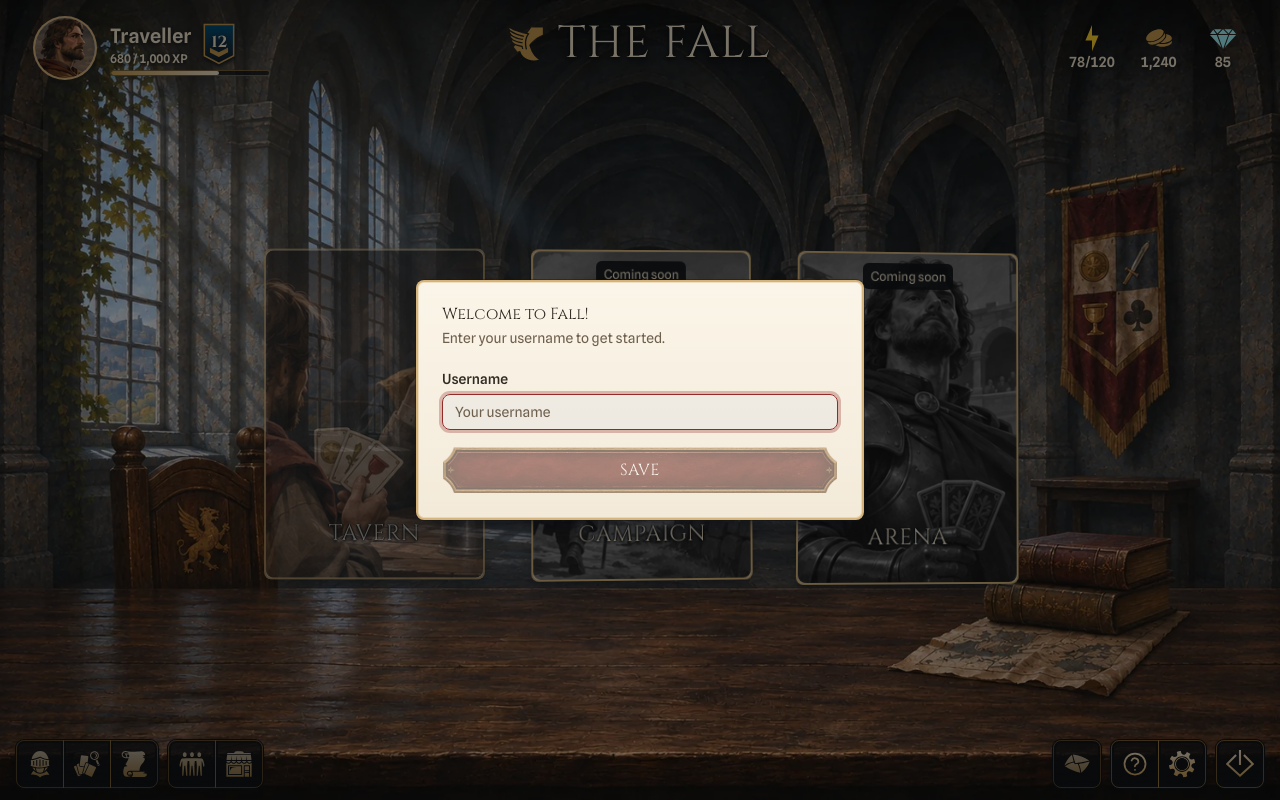
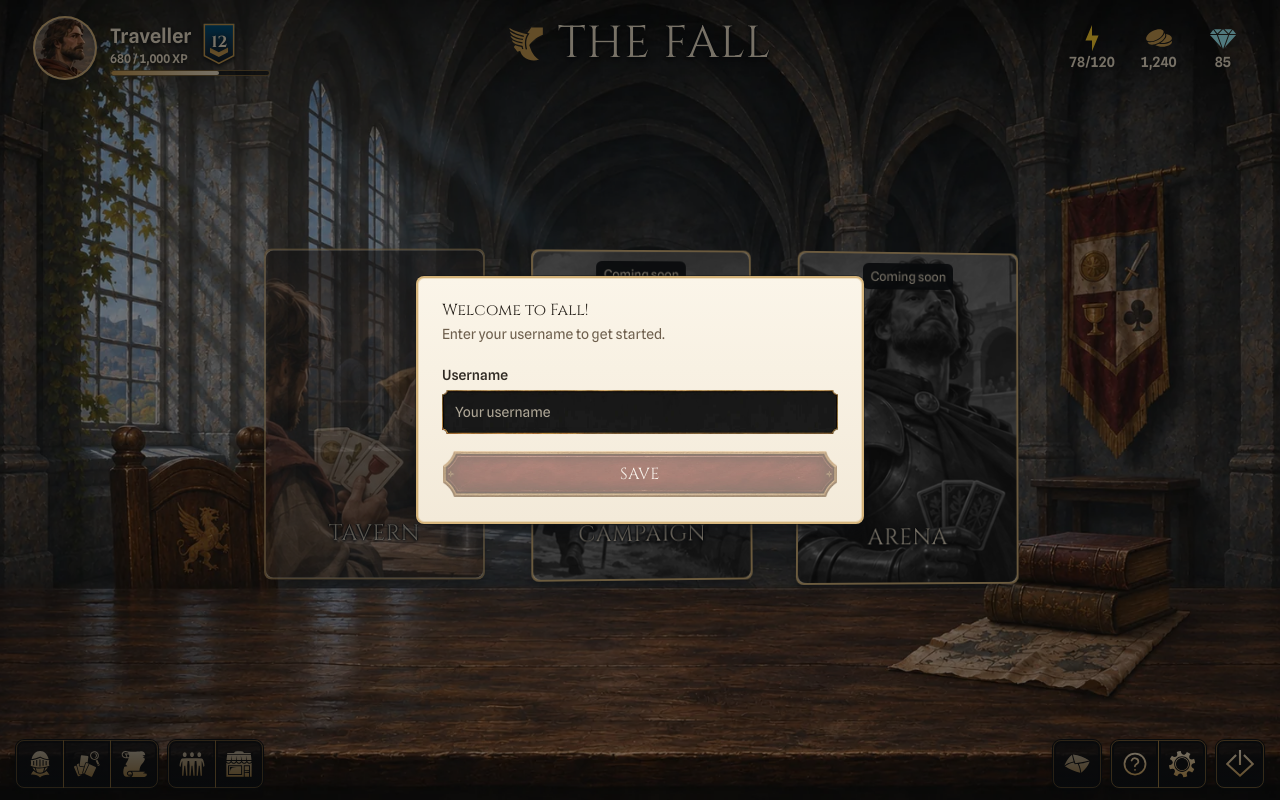
Before and after one commit to Donkijote/fall, a React (Vite) app: page / in a window 1280 px wide. Built offline with nearby package versions, Linux system fonts and the light colour scheme.

Commit message:
[GHI#122] Add illustrated text input frames

```diff
--- /dev/null
+++ b/src/components/controls/TextInput.css
@@ -0,0 +1,83 @@
+.text-input::before,
+.text-input::after {
+  position: absolute;
+  inset: 0;
+  z-index: -1;
+  pointer-events: none;
+  content: "";
+  border: 7px solid transparent;
+  border-image: url("../../assets/ui/controls/text-input.webp") 22 stretch;
+}
+
+.text-input::before {
+  border-image-slice: 22 fill;
+  filter: brightness(calc(1 + 0.38 * var(--input-focus, 0)));
+}
+
+.text-input::after {
+  opacity: calc(0.8 * var(--input-focus, 0));
+  /* Drop the charcoal from the highlight layer before blending it over the skin. */
+  filter: brightness(1.8) contrast(3) saturate(0.8);
+  mix-blend-mode: screen;
+  mask-image: conic-gradient(
+    from var(--input-glint-angle, 35deg),
+    transparent 0deg,
+    black 12deg,
+    transparent 28deg
+  );
+}
+
+.text-input:focus-within {
+  --input-focus: 1;
+}
+
+.text-input:has(input[aria-invalid="true"]) {
+  outline: 1px solid var(--destructive);
+  outline-offset: 1px;
+}
+
+.text-input:has(input[aria-invalid="true"]:focus-visible) {
+  outline-width: 2px;
+  outline-offset: 2px;
+}
+
+.text-input:has(input:disabled) {
+  opacity: 0.6;
+}
+
+@media (forced-colors: active) {
+  .text-input::before {
+    border: 1px solid CanvasText;
+  }
+
+  .text-input::after {
+    display: none;
+  }
+
+  .text-input:focus-within {
+    outline: 2px solid Highlight;
+    outline-offset: 2px;
+  }
+}
+
+.text-input input[type="search"]::-webkit-search-cancel-button {
+  appearance: none;
+  width: 1.5rem;
+  height: 1.5rem;
+  margin-inline-start: 0.25rem;
+  cursor: pointer;
+  background:
+    linear-gradient(45deg, transparent 44%, currentColor 44% 56%, transparent 56%) center / 0.625rem
+      0.625rem no-repeat,
+    linear-gradient(-45deg, transparent 44%, currentColor 44% 56%, transparent 56%) center /
+      0.625rem 0.625rem no-repeat;
+  color: var(--gold);
+}
+
+.text-input input[type="search"]::-webkit-search-cancel-button:hover {
+  color: var(--artwork-foreground);
+}
+
+.text-input input[type="search"]::-webkit-search-cancel-button:active {
+  color: var(--gold);
+}
--- a/src/components/controls/TextInput.tsx
+++ b/src/components/controls/TextInput.tsx
@@ -1,8 +1,82 @@
 import { cn } from "cn";
-import type { ComponentProps } from "react";
+import gsap from "gsap";
+import { useRef, type ComponentProps, type ReactNode } from "react";
 
 import { Input } from "@/components/ui/input";
+import { useReducedMotion } from "@/infrastructure/ui/hooks/useGamePreferences";
 
-export function TextInput({ className, ...props }: ComponentProps<typeof Input>) {
-  return <Input {...props} className={cn("rounded-md transition-none", className)} />;
+import { useGSAP } from "@gsap/react";
+
+import "./TextInput.css";
+
+export function TextInput({
+  className,
+  leadingIcon,
+  ...props
+}: ComponentProps<typeof Input> & { leadingIcon?: ReactNode }) {
+  const frame = useRef<HTMLSpanElement>(null);
+  const reducedMotion = useReducedMotion();
+
+  useGSAP(
+    () => {
+      const element = frame.current;
+      if (!element || reducedMotion) return;
+
+      const brighten = gsap.quickTo(element, "--input-focus", {
+        duration: 0.24,
+        ease: "sine.out",
+      });
+      const orbit = gsap.fromTo(
+        element,
+        { "--input-glint-angle": "0deg" },
+        {
+          "--input-glint-angle": "360deg",
+          duration: 8,
+          repeat: -1,
+          ease: "none",
+          paused: true,
+        },
+      );
+      const focus = () => {
+        brighten(1);
+        orbit.play();
+      };
+      const blur = () => {
+        brighten(0);
+        orbit.pause();
+      };
+
+      element.addEventListener("focusin", focus);
+      element.addEventListener("focusout", blur);
+      if (element.matches(":focus-within")) focus();
+      else gsap.set(element, { "--input-focus": 0 });
+
+      return () => {
+        element.removeEventListener("focusin", focus);
+        element.removeEventListener("focusout", blur);
+      };
+    },
+    { dependencies: [reducedMotion], revertOnUpdate: true },
+  );
+
+  return (
+    <span ref={frame} className="relative isolate grid w-full min-w-0 rounded-md text-input">
+      {leadingIcon && (
+        <span
+          aria-hidden="true"
+          className="pointer-events-none absolute inset-y-0 start-3 z-10 grid place-items-center text-gold [&>svg]:size-4"
+        >
+          {leadingIcon}
+        </span>
+      )}
+      <Input
+        {...props}
+        className={cn(
+          "min-h-11 rounded-md border-transparent bg-transparent text-base text-artwork-foreground transition-none placeholder:text-artwork-foreground/70 focus-visible:border-transparent focus-visible:ring-0 aria-invalid:border-transparent aria-invalid:ring-0 dark:aria-invalid:border-transparent md:text-sm",
+          leadingIcon && "ps-10",
+          className,
+        )}
+      />
+    </span>
+  );
 }
--- a/src/modules/componentGallery/ui/components/galleryEntries.tsx
+++ b/src/modules/componentGallery/ui/components/galleryEntries.tsx
@@ -1,4 +1,4 @@
-import { Swords } from "lucide-react";
+import { Search, Swords } from "lucide-react";
 import type { ComponentType } from "react";
 
 import levelCrest from "@/assets/lobby/card-hall/icons/rank-1.svg";
@@ -56,11 +56,17 @@ export const gallerySections: { title: string; folder: string; entries: Entry[]
       },
       {
         name: "TextInput",
-        variants: "Empty, filled, disabled",
+        variants: "Empty, filled, search, disabled",
         usage: "Login, How to Play, Sings reference",
         Preview: () => (
           <div className="grid gap-2">
-            <TextInput aria-label="Empty input example" placeholder="Search rules" />
+            <TextInput
+              aria-label="Search example"
+              type="search"
+              leadingIcon={<Search />}
+              placeholder="Search rules"
+            />
+            <TextInput aria-label="Filled input example" defaultValue="Traveller" />
             <TextInput aria-label="Disabled input example" defaultValue="Tavern" disabled />
           </div>
         ),
--- a/src/modules/login/ui/LoginScreen.tsx
+++ b/src/modules/login/ui/LoginScreen.tsx
@@ -29,7 +29,7 @@ import "./LoginScreen.css";
 const suitIcons = [coinSuit, cupSuit, swordSuit, clubSuit];
 
 const credentialInputClass =
-  "h-11 pl-11 sm:h-12 md:text-base lg:text-sm max-xl:landscape:h-[clamp(2.75rem,12dvh,3.25rem)] max-xl:landscape:text-base transition-none";
+  "h-11 sm:h-12 md:text-base lg:text-sm max-xl:landscape:h-[clamp(2.75rem,12dvh,3.25rem)] max-xl:landscape:text-base";
 
 const staticButtonClass = "transition-none active:not-aria-[haspopup]:translate-y-0";
 const cardLinkClass = cn(staticButtonClass, "h-6 px-0 text-foreground");
@@ -148,19 +148,14 @@ export function LoginScreen() {
               >
                 <div className="min-w-0 space-y-2">
                   <Label htmlFor={`${formId}-email`}>Email address</Label>
-                  <div className="relative">
-                    <Icon
-                      icon={mailIcon}
-                      className="pointer-events-none absolute top-1/2 left-4 size-4 -translate-y-1/2 text-muted-foreground"
-                    />
                   <TextInput
                     id={`${formId}-email`}
                     type="email"
                     autoComplete="email"
                     placeholder="you@example.com"
+                    leadingIcon={<Icon icon={mailIcon} className="size-4" />}
                     className={credentialInputClass}
                   />
-                  </div>
                 </div>
 
                 <div className="min-w-0 space-y-2">
@@ -170,19 +165,14 @@ export function LoginScreen() {
                       Forgot password?
                     </Button>
                   </div>
-                  <div className="relative">
-                    <Icon
-                      icon={passwordIcon}
-                      className="pointer-events-none absolute top-1/2 left-4 size-4 -translate-y-1/2 text-muted-foreground"
-                    />
                   <TextInput
                     id={`${formId}-password`}
                     type="password"
                     autoComplete="current-password"
                     placeholder="Enter your password"
+                    leadingIcon={<Icon icon={passwordIcon} className="size-4" />}
                     className={credentialInputClass}
                   />
-                  </div>
                 </div>
 
                 <ActionButton
--- a/src/modules/rulebook/ui/components/layout/RulebookHeader.tsx
+++ b/src/modules/rulebook/ui/components/layout/RulebookHeader.tsx
@@ -25,17 +25,13 @@ export function RulebookHeader({
           <label htmlFor="find-rule" className="sr-only">
             Find a rule
           </label>
-          <Search
-            aria-hidden="true"
-            className="pointer-events-none absolute top-3.5 left-3 size-4 text-muted-foreground"
-          />
           <TextInput
             id="find-rule"
             type="search"
             placeholder="Find a rule"
             value={query}
             onChange={(event) => onQueryChange(event.target.value)}
-            className="min-h-11 border-gold/70 bg-background pl-10 text-foreground"
+            leadingIcon={<Search />}
           />
         </form>
       </div>
--- a/src/modules/sings-reference/ui/components/filters/ReferenceFilters.tsx
+++ b/src/modules/sings-reference/ui/components/filters/ReferenceFilters.tsx
@@ -32,11 +32,6 @@ export function ReferenceFilters({
         <Label className="sr-only" htmlFor="search-sings">
           Search combinations
         </Label>
-        <div className="relative">
-          <Search
-            aria-hidden="true"
-            className="pointer-events-none absolute top-3.5 left-3 size-4 text-muted-foreground"
-          />
         <TextInput
           ref={searchRef}
           id="search-sings"
@@ -44,9 +39,8 @@ export function ReferenceFilters({
           placeholder="Search Sings"
           value={filters.query}
           onChange={(event) => onChange({ ...filters, query: event.target.value })}
-            className="min-h-11 border-gold/65 bg-background pl-10"
+          leadingIcon={<Search />}
         />
-        </div>
       </div>
       <div className="grid justify-items-start gap-2">
         <Label className="sr-only" htmlFor="filter-min-points">
```
Also changed, not shown: src/assets/ui/controls/text-input.webp (added), 4 other files (tests, documents, lock files or other folders). Lines whose indentation alone changed are shown as unchanged.
